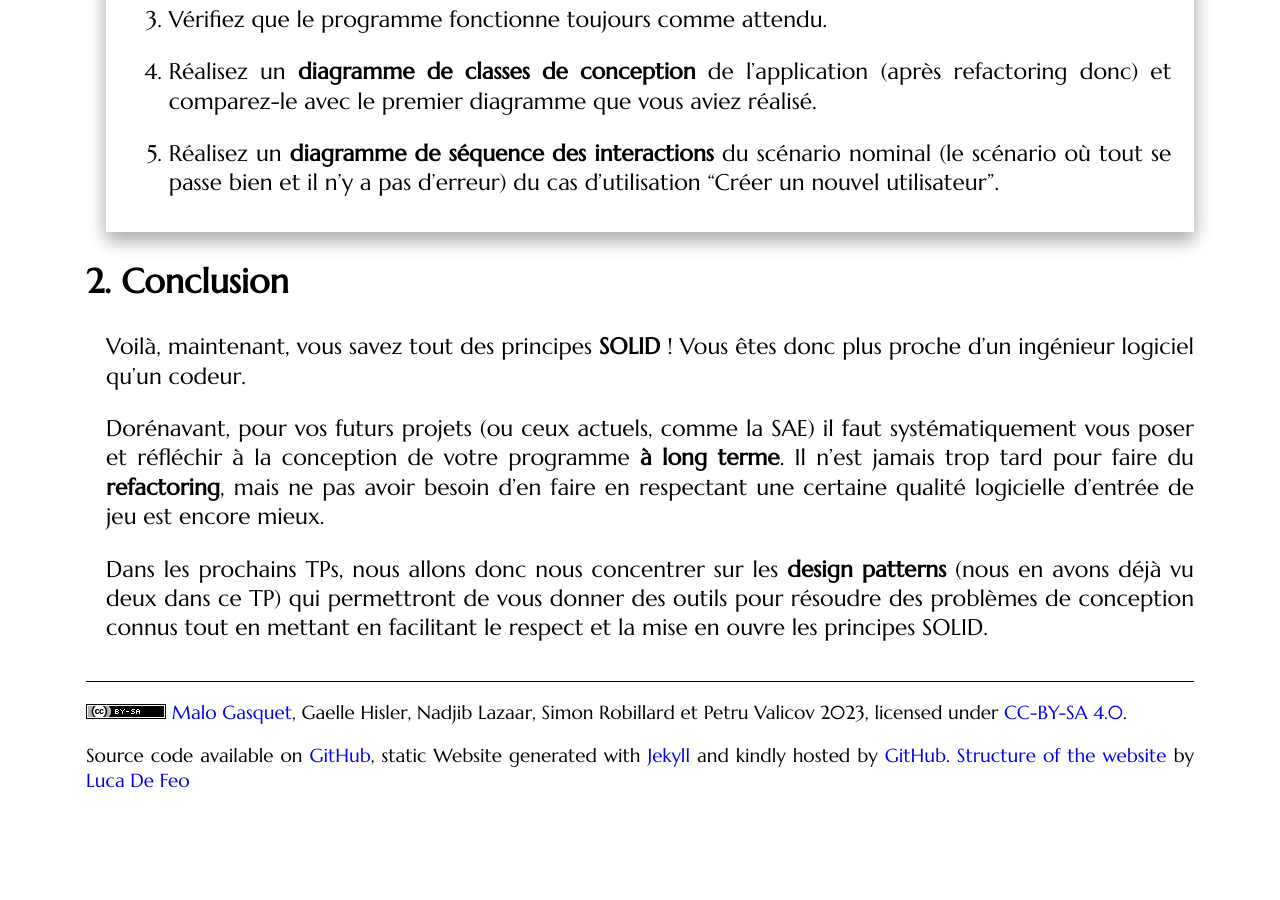
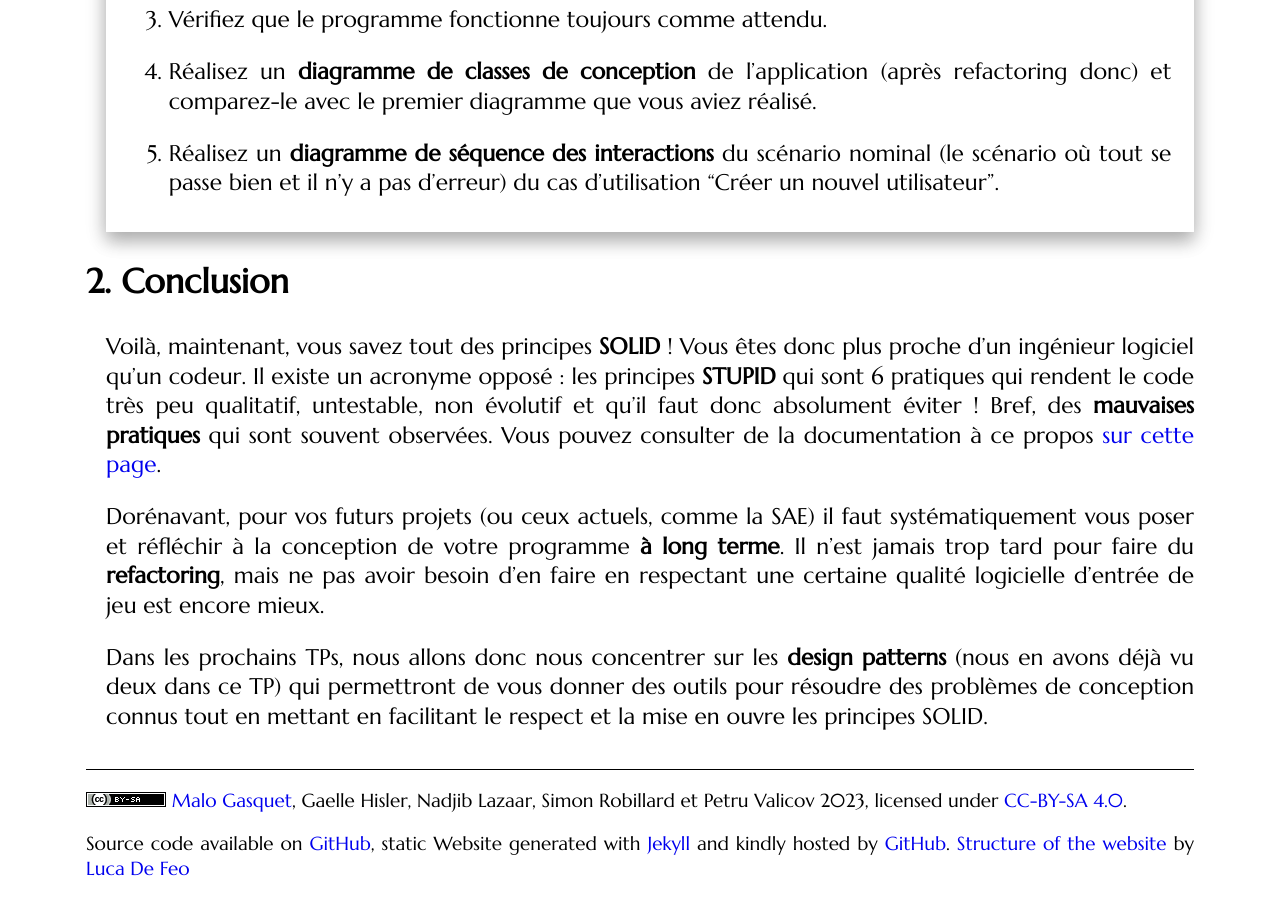
Before and after one commit to mgasquet/R304-QualiteDeveloppement, a Jekyll site: the page built from tutorials/tutorial3.md, in a window 1280 px wide and 900 px high, scrolled down 53319 px. Built offline with Jekyll 4.4.1, drawn with Linux system fonts in a browser that asks for light colours; some web fonts are replaced; before the commit the page ends 54131 px from its top, so only the background shows below that; some of the changed text lies outside the part shown.

Commit message:
ajout principes STUPID

```diff
--- a/tutorials/tutorial3.md
+++ b/tutorials/tutorial3.md
@@ -1528,7 +1528,7 @@ Il reste maintenant le problème des "mails envoyés" quand on exécute les test
 
 ## Conclusion
 
-Voilà, maintenant, vous savez tout des principes **SOLID** ! Vous êtes donc plus proche d'un ingénieur logiciel qu'un codeur.
+Voilà, maintenant, vous savez tout des principes **SOLID** ! Vous êtes donc plus proche d'un ingénieur logiciel qu'un codeur. Il existe un acronyme opposé : les principes **STUPID** qui sont 6 pratiques qui rendent le code très peu qualitatif, untestable, non évolutif et qu'il faut donc absolument éviter ! Bref, des **mauvaises pratiques** qui sont souvent observées. Vous pouvez consulter de la documentation à ce propos [sur cette page](https://openclassrooms.com/en/courses/5684096-use-mvc-solid-principles-and-design-patterns-in-java/6417836-avoid-stupid-practices-in-programming).
 
 Dorénavant, pour vos futurs projets (ou ceux actuels, comme la SAE) il faut systématiquement vous poser et réfléchir à la conception de votre programme **à long terme**. Il n'est jamais trop tard pour faire du **refactoring**, mais ne pas avoir besoin d'en faire en respectant une certaine qualité logicielle d'entrée de jeu est encore mieux.
 
```
Also changed, not shown: other parts of tutorials/tutorial3.md (+1 -1 lines).
